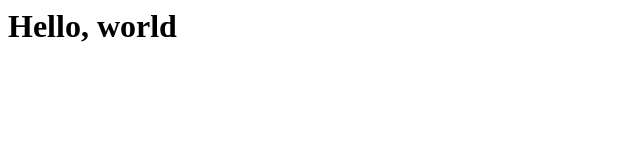
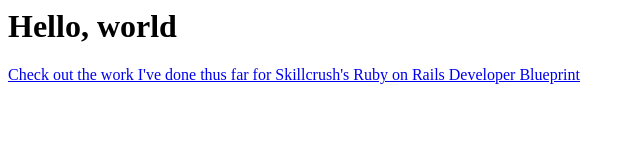
Before and after one commit to ohhheyyyy/ohhheyyyy.github.io, a plain HTML site: page index.html in a window 1280 px wide. Shown: the whole page, without its empty margins (0-640 px from the left). Drawn offline with Linux system fonts and the light colour scheme.

Commit message:
Added a link in the index.html file to my public Skillcrush ruby-challenges folder

```diff
--- a/index.html
+++ b/index.html
@@ -1 +1,4 @@
 <h1>Hello, world</h1>
+
+<a href="https://github.com/ohhheyyyy/ruby-challenges" target="_blank">Check out
+the work I've done thus far for Skillcrush's Ruby on Rails Developer Blueprint</a>
```
